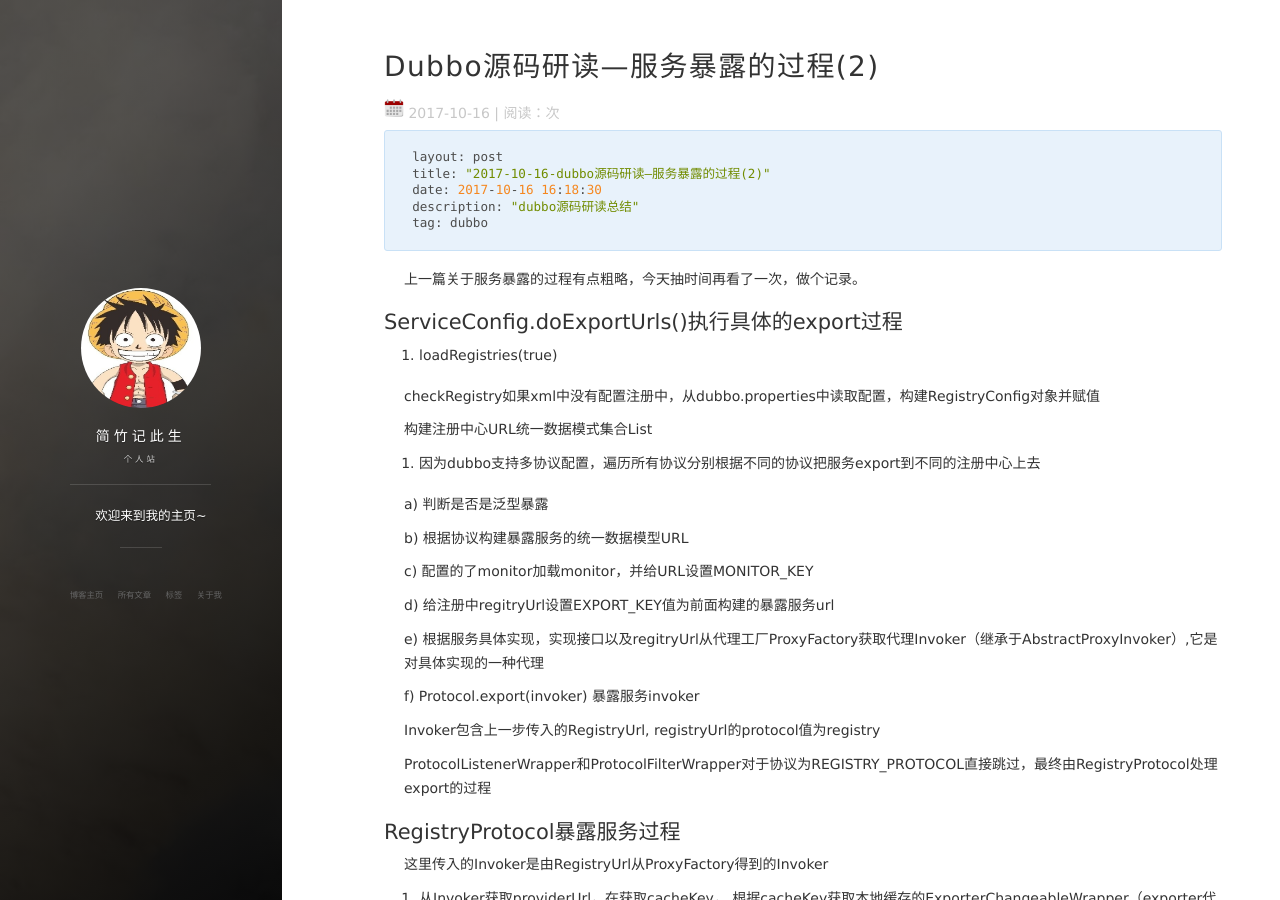
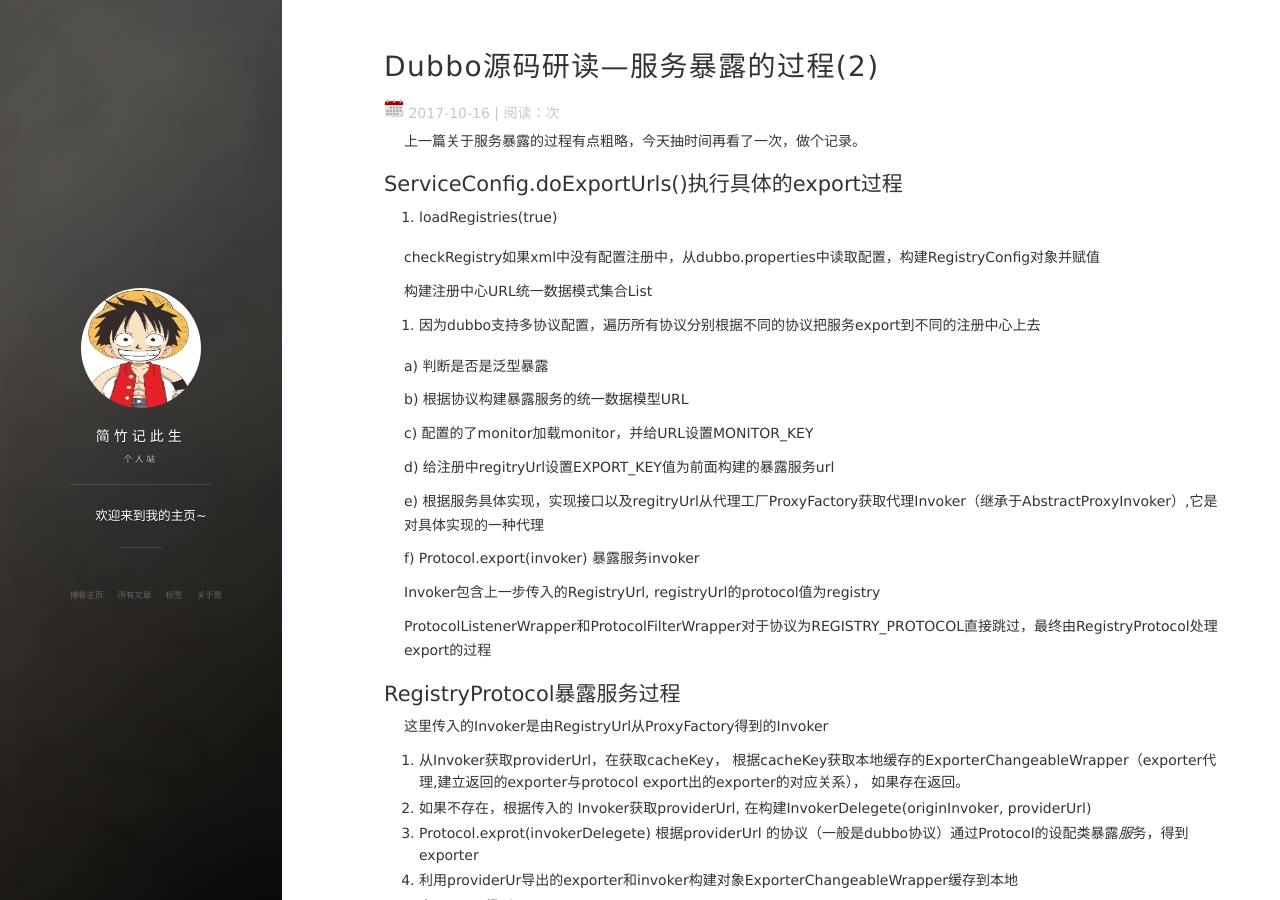
Before and after one commit to 1cming/1cming.github.io, a Jekyll site: the page built from _posts/2017-10-16-dubbo源码研读—服务暴露的过程(2).md, in a window 1280 px wide and 900 px high. Built offline with Jekyll 4.4.1, drawn with Linux system fonts in a browser that asks for light colours; nearby versions of some CDN libraries; our own code applies the rules of GitHub Pages for plain Markdown files; comment, search, counter and statistics services are not loaded.

Commit message:
new poster

````diff
--- a/_posts/2017-10-16-dubbo源码研读—服务暴露的过程(2).md
+++ b/_posts/2017-10-16-dubbo源码研读—服务暴露的过程(2).md
@@ -1,12 +1,4 @@
 
-
-```
-layout: post
-title: "2017-10-16-dubbo源码研读—服务暴露的过程(2)"
-date: 2017-10-16 16:18:30
-description: "dubbo源码研读总结"
-tag: dubbo
-```
 
 上一篇关于服务暴露的过程有点粗略，今天抽时间再看了一次，做个记录。
 
````
